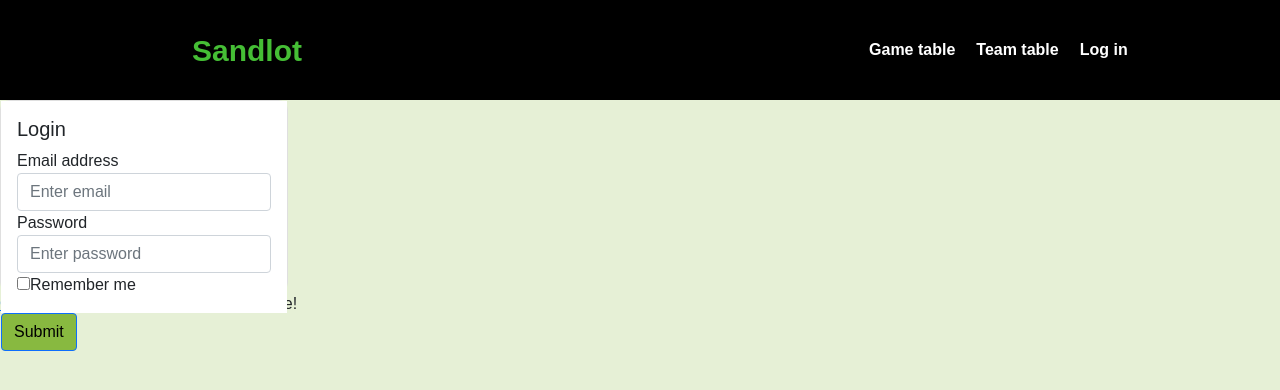
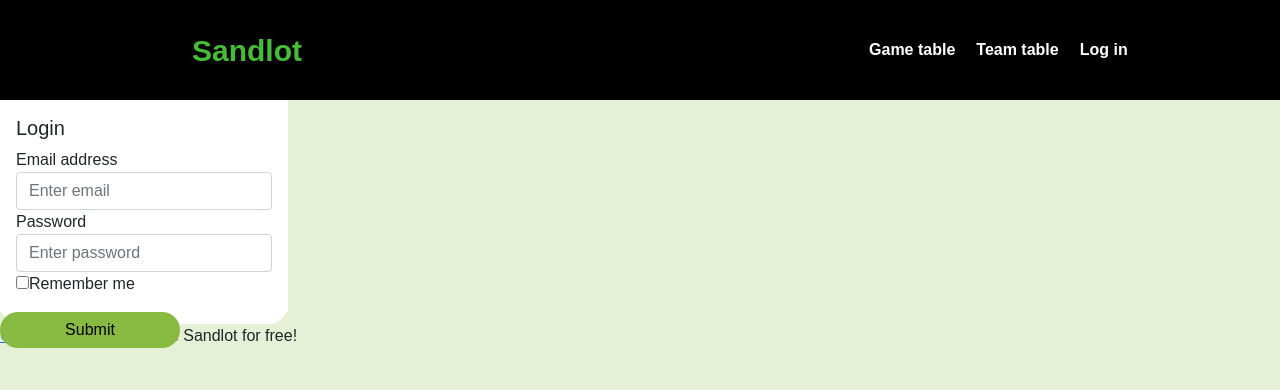
Before and after one commit to kaheiseki/sandlot, a React (Create React App) app: page /login in a window 1280 px wide. Shown: the top 390 px of the page. Built offline with nearby package versions, Linux system fonts and the light colour scheme; no server answers.

Commit message:
css update

```diff
--- a/src/pages/index/gameinfo.css
+++ b/src/pages/index/gameinfo.css
@@ -2,7 +2,7 @@
 .gameInfoTitle{
   text-align: center;
   font-size: 40px;
-  margin-top: 5px;
+  margin-top: 20px;
 }
 
 
@@ -44,9 +44,10 @@ div.container{
 
 .card{
   width: 18rem;
-  height: 12rem;
-  border-radius: 10px;
+  height: 14rem;
+  border-radius: 20px;
   background-color: #ffffff !important;
+  border: none;
 }
 
 .card-body{
@@ -63,4 +64,9 @@ div.container{
 .btn{
   color: black;
   background-color: #88b940 !important;
+  border:none !important;
+  margin: 0 auto;
+  width: 180px;
+  border-radius: 20px;
+  margin-bottom: 10px;
 }
--- a/src/pages/index/gameinfo.js
+++ b/src/pages/index/gameinfo.js
@@ -51,7 +51,7 @@ const GameInfo = () => {
                     <Card.Text>日時: {String(game.date).slice(4,6)}月{String(game.date)[6,8]}日</Card.Text>
                     {/* この日付機能うまくできてない */}
                   </Card.Body>
-                  <Button variant="primary" style = {{width:"120px"}} onClick={()=>handleShow(index)}>詳細を見る</Button>
+                  <Button onClick={()=>handleShow(index)}>詳細を見る</Button>
                 </Card>
               </div>
               {/* modalについての記述 */}
@@ -67,7 +67,7 @@ const GameInfo = () => {
                     <p>費用:{games[indexContent].cost}円</p>
                   </Modal.Body>
                   <Modal.Footer>
-                    <Button variant="secondary" onClick={()=>handleClose()}>Close</Button>
+                    <Button onClick={()=>handleClose()}>Close</Button>
                   </Modal.Footer>
                 </Modal>
               </div>
```
